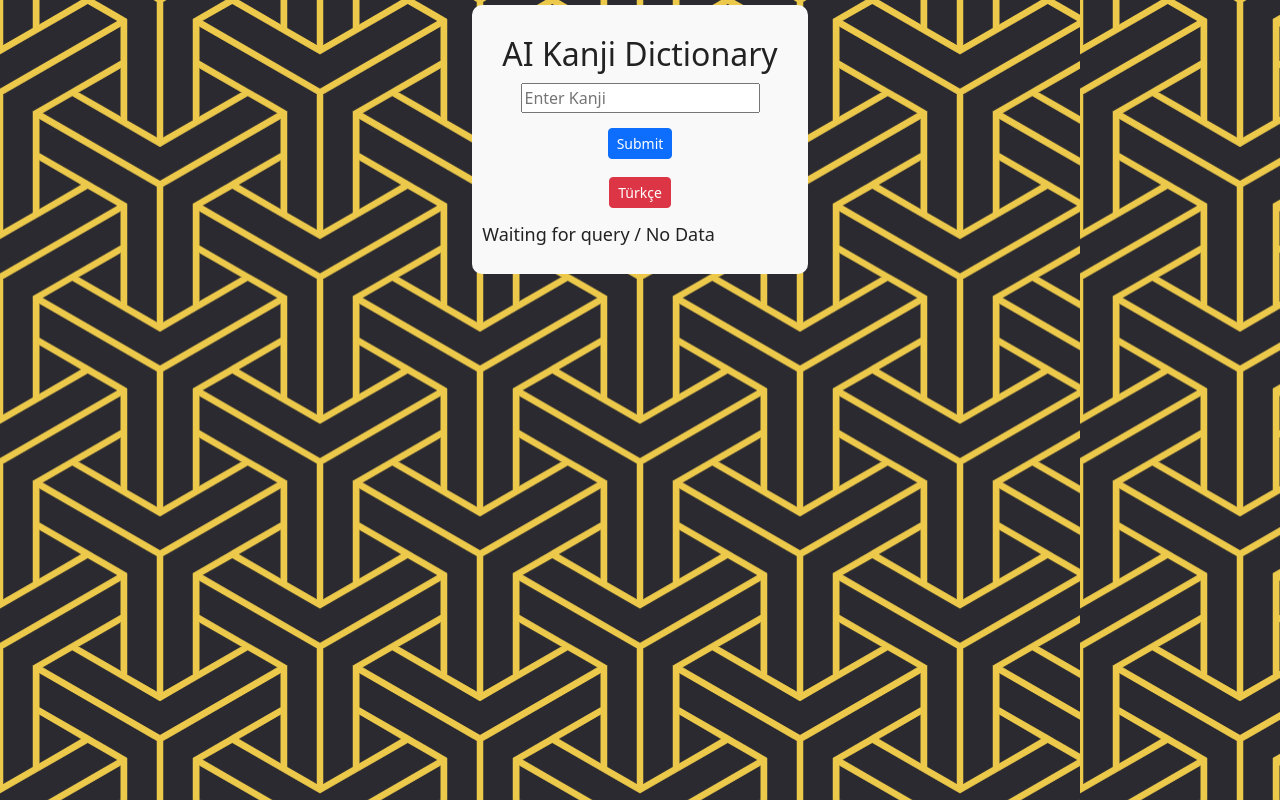
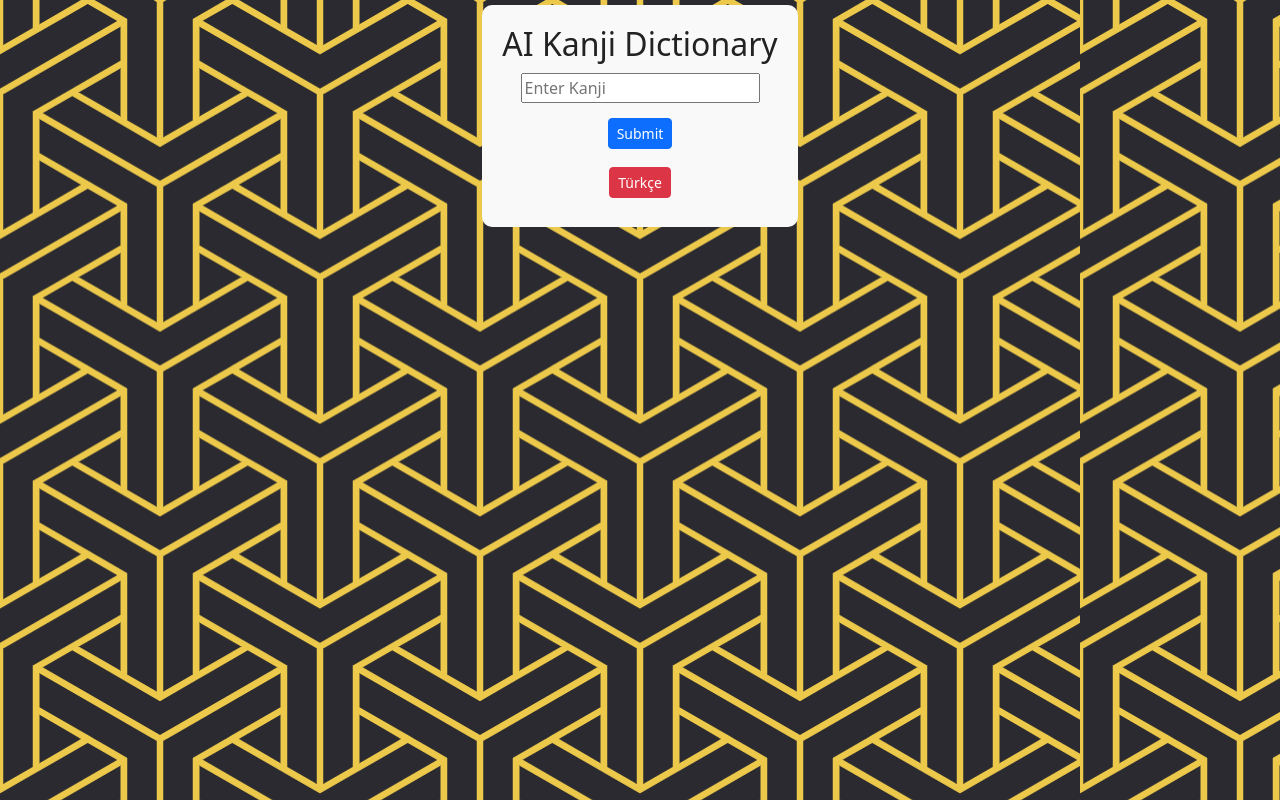
Before and after one commit to burkayakca/AiKanjiDictionaryApp, a React (Create React App) app: page / in a window 1280 px wide. Built offline with nearby package versions, Linux system fonts and the light colour scheme; a web font is replaced by a local one.

Commit message:
Add XButton component

```diff
--- a/src/components/App.jsx
+++ b/src/components/App.jsx
@@ -2,6 +2,7 @@ import React, { useState } from "react";
 import Entry from './Entry';
 import getKanji from "./getKanji.jsx";
 import Loader from "./loader"
+import XButton from "./XButton.jsx";
 
 
 function App() {
@@ -36,6 +37,10 @@ function App() {
       );
     }
 
+    function resetKanji() {
+      setJsonfile("")
+    }
+
     const handleFetchKanji = async () => {
         setIsLoading(true);
         try {
@@ -49,6 +54,7 @@ function App() {
                 setErrorMessage(language === "en" ? "Invalid Query. Please try again with a valid query." : "Geçersiz Sorgu. Lütfen tekrar deneyiniz");
             }
         } catch (error) {
+            alert(error);
             console.error('Error fetching the Kanji data:', error);
             setErrorMessage(language === "en" ? "An error occurred while fetching the Kanji data. Please try again." : "Bir hata meydana geldi. Lütfen tekrar deneyin.");
         } finally {
@@ -58,7 +64,12 @@ function App() {
 
     return (
       <div className="main">
-      <div className="main center-container">
+      {jsonfile
+          ? <XButton
+            onClick={resetKanji}
+            className={"close-svg"}
+            />
+          : <div className=" input center-container">
           <h2 className="np">{language === "en" ? "AI Kanji Dictionary" : "YZ Kanji Sözlüğü"}</h2>
           <input
           className="form-control-md np"
@@ -88,10 +99,11 @@ function App() {
           </button>
 
           {isLoading && <Loader />}
-      </div>
+        </div>}
+
 
         <dl className="dictionary">
-        {jsonfile ? createEntry(jsonfile, 0) : <p className="input-p">{language === "en" ? "Waiting for query / No Data" : "Sorgu bekleniyor / Veri bulunamadı."}</p>}
+          {jsonfile ? createEntry(jsonfile, 0) : ""}
         </dl>
       </div>
     );
--- /dev/null
+++ b/src/components/XButton.jsx
@@ -0,0 +1,18 @@
+import React from "react"
+
+function XButton(props) {
+    return(
+    <svg
+        width={32}
+        height={32}
+        onClick={props.onClick}
+        viewBox="0 0 16 16"
+        className={props.className}
+        fill="currentColor"
+        >
+        <path d="M8 15A7 7 0 118 1a7 7 0 010 14m0 1A8 8 0 108 0a8 8 0 000 16" />
+        <path d="M4.646 4.646a.5.5 0 01.708 0L8 7.293l2.646-2.647a.5.5 0 01.708.708L8.707 8l2.647 2.646a.5.5 0 01-.708.708L8 8.707l-2.646 2.647a.5.5 0 01-.708-.708L7.293 8 4.646 5.354a.5.5 0 010-.708" />
+    </svg>
+)};
+
+export default XButton;
--- a/src/style.css
+++ b/src/style.css
@@ -105,7 +105,14 @@
     justify-content: center;
     margin: 0 auto;
     width: 100%;
-    max-width: 600px; /* Optional: Limit the width */
+    max-width: 600px;
+}
+
+.close-svg {
+  transition: transform 0.2s;
+  cursor: pointer;
+  fill: var(--accent-color);
+  margin: 16px;
 }
 
 .emoji {
```
Also changed, not shown: 1 other file (tests, documents, lock files or other folders). Lines whose indentation alone changed are shown as unchanged.
